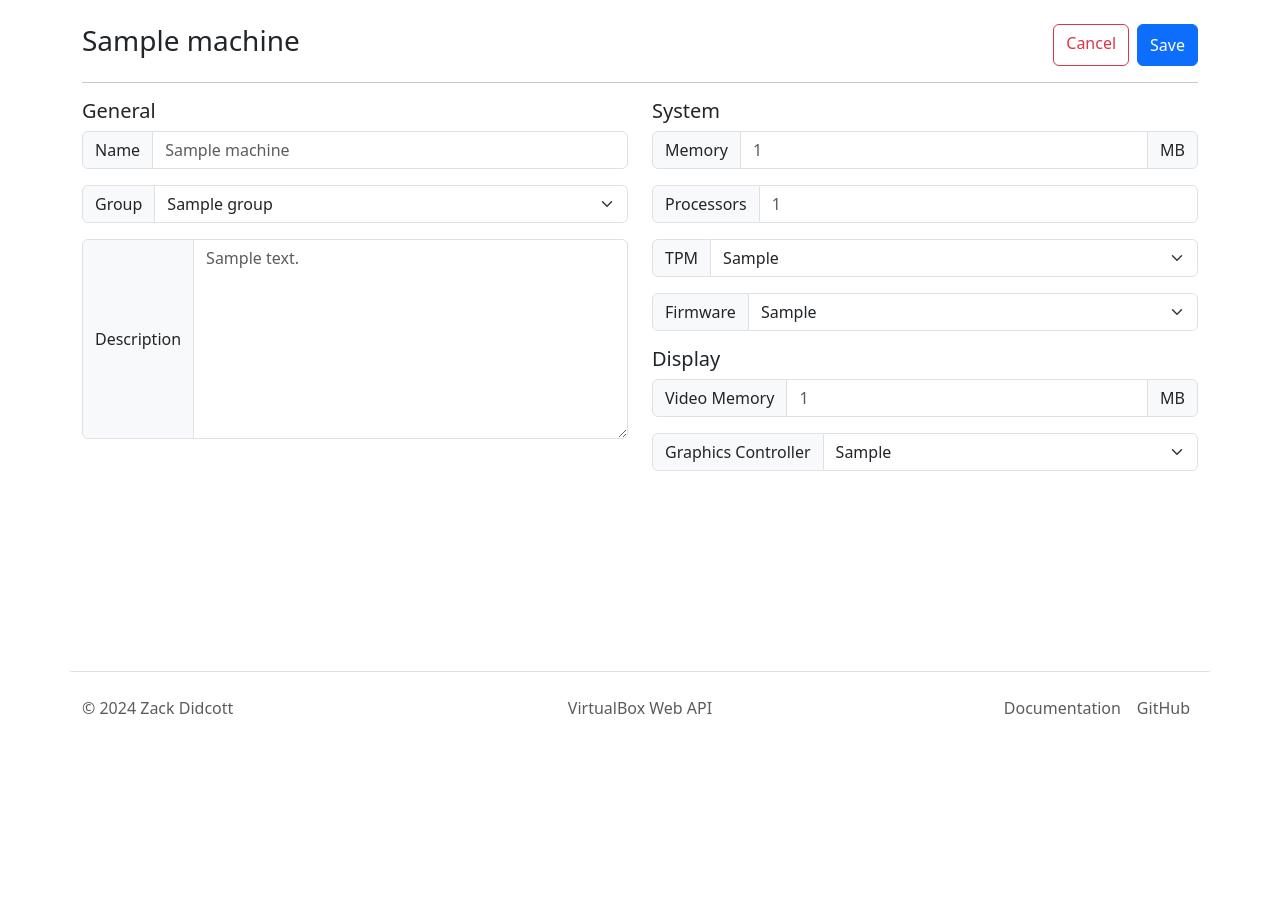
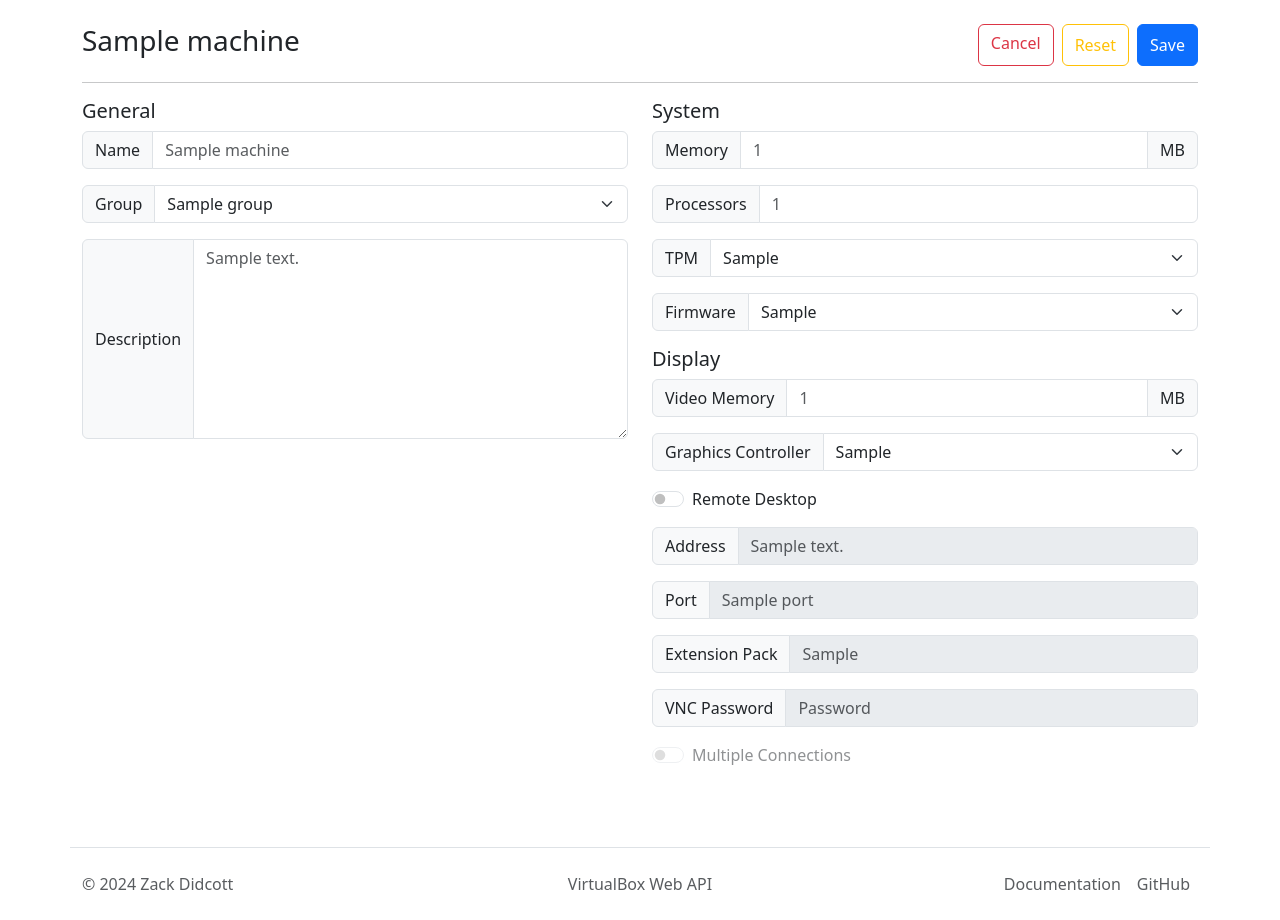
Before and after one commit to Zedeldi/vbox-api, a Flask app: template vbox_api/http/templates/machine_edit.html in a window 1280 px wide. Shown: the part 56-976 px from the top of the page. Before the commit the page ends 770 px from the top, so only its background shows below. Run offline with Flask 3, Linux system fonts and the light colour scheme; the template is opened without the code that fills it: most values are stand-ins (such as "Sample title", 1, 10 or a date in 2020); some libraries are stand-ins or nearby versions.

Commit message:
Add VRDEServer settings to machine_edit HTTP endpoint

```diff
--- a/vbox_api/http/__init__.py
+++ b/vbox_api/http/__init__.py
@@ -136,7 +136,10 @@ def machine_edit(machine_id: Optional[str] = None) -> Response | str:
     """Endpoint to edit a specified machine."""
     machine = get_machine_from_id(machine_id)
     if request.method == "POST":
+        checkboxes = ("vrde_server.enabled", "vrde_server.allow_multi_connection")
         properties = dict(filter(lambda item: bool(item[1]), request.form.items()))
+        for checkbox in checkboxes:
+            properties[checkbox] = True if properties.get(checkbox) else False
         with machine.with_lock(
             lock_type="Write", save_settings=True
         ) as mutable_machine:
--- a/vbox_api/http/templates/machine_edit.html
+++ b/vbox_api/http/templates/machine_edit.html
@@ -5,6 +5,7 @@
   <div class="d-flex">
     <h3 class="me-auto">{{ machine.name }}</h3>
     <a class="btn btn-outline-danger me-2" href="{{ url_for('machine', machine_id=machine.id) }}" role="button">Cancel</a>
+    <button type="reset" class="btn btn-outline-warning me-2">Reset</button>
     <button type="submit" class="btn btn-primary">Save</button>
   </div>
   <hr>
@@ -80,10 +81,48 @@
                 {% endfor %}
               </select>
             </div>
+            <div class="form-check form-switch mb-3">
+              <input class="form-check-input" type="checkbox" role="switch" id="vrde_server.enabled" name="vrde_server.enabled" {{ "checked" if machine.vrde_server.enabled }}>
+              <label class="form-check-label" for="vrde_server.enabled">Remote Desktop</label>
+            </div>
+            <fieldset id="vrde-form" {{ "disabled" if not machine.vrde_server.enabled }}>
+              <div class="input-group mb-3">
+                <span class="input-group-text">Address</span>
+                <input type="text" id="vrde_server.address" name="vrde_server.address" class="form-control" placeholder="{{ machine.vrde_server.address }}">
+              </div>
+              <div class="input-group mb-3">
+                <span class="input-group-text">Port</span>
+                <input type="number" id="vrde_server.port" name="vrde_server.port" class="form-control" min="1024" max="65535" placeholder="{{ machine.vrde_server.port }}">
+              </div>
+              <div class="input-group mb-3">
+                <span class="input-group-text">Extension Pack</span>
+                <input type="text" id="vrde_server.vrde_ext_pack" name="vrde_server.vrde_ext_pack" class="form-control" placeholder="{{ machine.vrde_server.vrde_ext_pack }}">
+              </div>
+              <div class="input-group mb-3">
+                <span class="input-group-text">VNC Password</span>
+                <input type="password" id="vrde_server.vnc_password" name="vrde_server.vnc_password" class="form-control" placeholder="Password">
+              </div>
+              <div class="form-check form-switch mb-3">
+                <input class="form-check-input" type="checkbox" role="switch" id="vrde_server.allow_multi_connection" name="vrde_server.allow_multi_connection" {{ "checked" if machine.vrde_server.allow_multi_connection }}>
+                <label class="form-check-label" for="vrde_server.allow_multi_connection">Multiple Connections</label>
+              </div>
+            </fieldset>
           </section>
         </li>
       </div>
     </ul>
   </div>
 </form>
+<script>
+  function toggleVRDEForm(e) {
+    if (e.target.checked){
+      document.getElementById("vrde-form").removeAttribute("disabled");
+    } else {
+      document.getElementById("vrde-form").setAttribute("disabled", "true");
+    }
+  }
+
+  const vrdeCheckbox = document.getElementById("vrde_server.enabled");
+  vrdeCheckbox.addEventListener("change", toggleVRDEForm);
+</script>
 {% endblock %}
```
